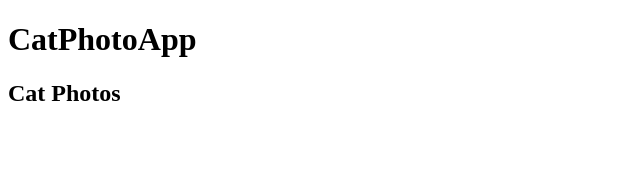
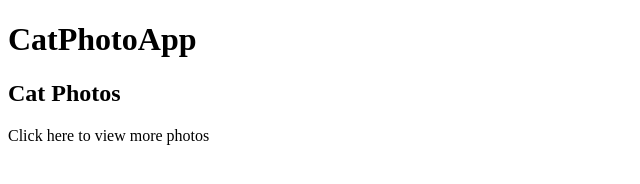
Before and after one commit to MallyAdolph/CatPhotoApp, a plain HTML site: page index.html in a window 1280 px wide. Shown: the whole page, without its empty margins (0-640 px from the left). Drawn offline with Linux system fonts and the light colour scheme.

Commit message:
Update index.html
added p aragraph tag for text.

```diff
--- a/index.html
+++ b/index.html
@@ -10,5 +10,7 @@
     <h1>CatPhotoApp</h1>
 
     <h2>Cat Photos</h2>
+
+    <p>Click here to view more photos</p>
 </body>
 </html>
```
